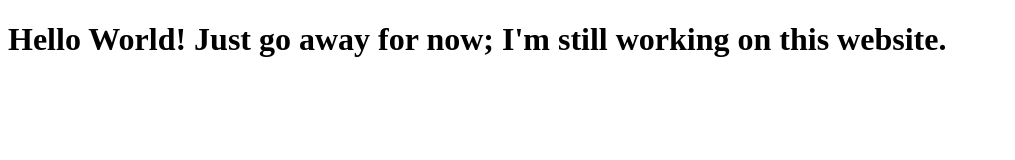
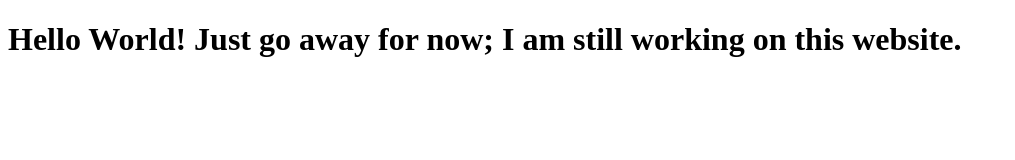
Before and after one commit to ethancooperswe/ethancooperdev, a plain HTML site: page public/HTML/index.html in a window 1280 px wide. Shown: the whole page, without its empty margins (0-1015 px from the left). Drawn offline with Linux system fonts and the light colour scheme.

Commit message:
hello world

```diff
--- a/public/HTML/index.html
+++ b/public/HTML/index.html
@@ -6,6 +6,6 @@
     <title>Main Page</title>
 </head>
 <body>
-    <h1>Hello World! Just go away for now; I'm still working on this website.</h1>
+    <h1>Hello World! Just go away for now; I am still working on this website.</h1>
 </body>
 </html>
```
